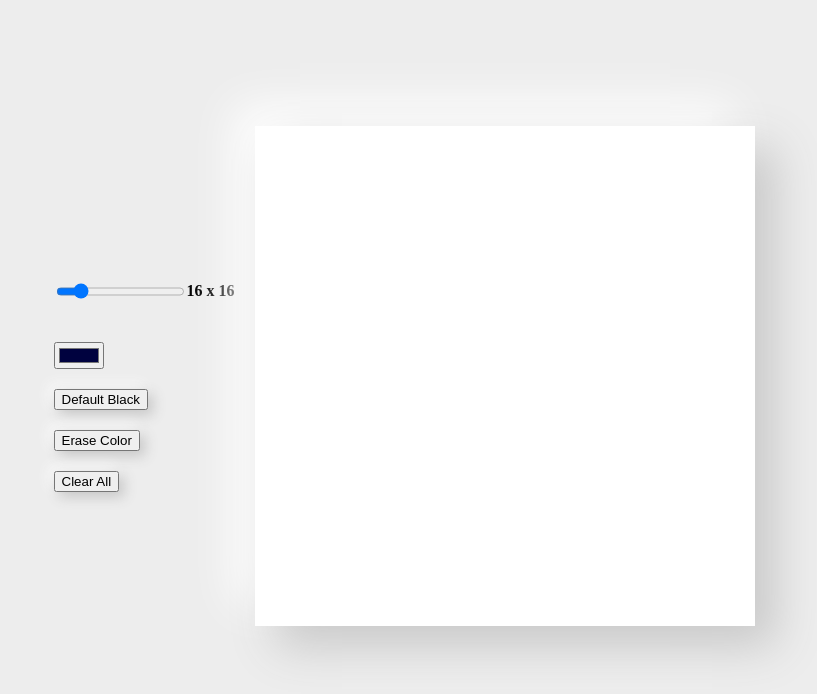
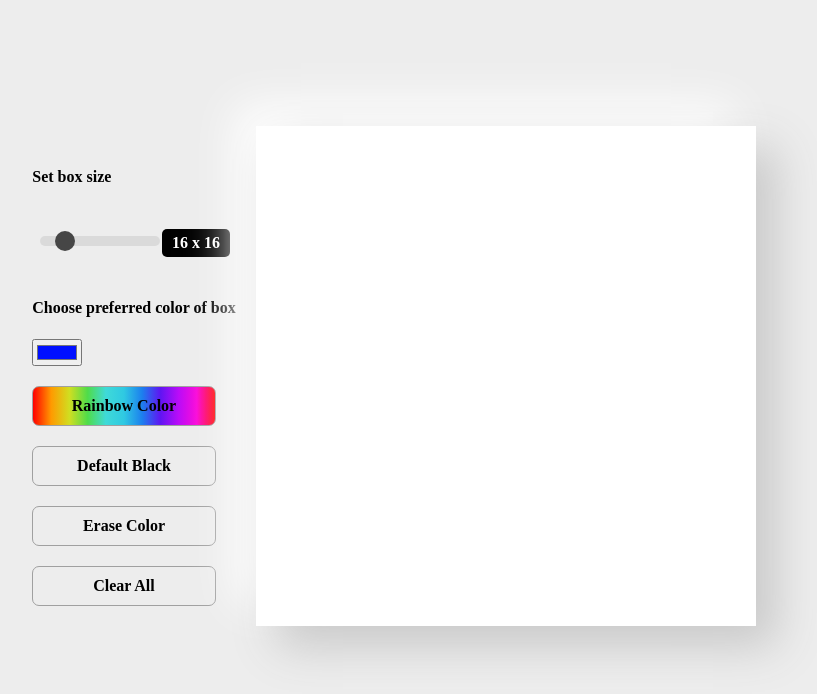
Before and after one commit to the-alchemist-gh/etch-a-sketch, a plain HTML site: page index.html in a window 1280 px wide. Shown: the whole page, without its empty margins (246-1063 px from the left). Drawn offline with Linux system fonts and the light colour scheme.

Commit message:
Perfect, left with rgb

```diff
--- a/index.html
+++ b/index.html
@@ -12,21 +12,26 @@
 <body>
   <main>
     <div id="left-section">
-      <div class="slidecontainer btn">
+      <h4>Set box size</h4>
+      <div class="slidecontainer">
         <input type="range" min="1" max="100" value="16" class="slider" id="myRange">
         <h4 class="slider-value" id="slider-number">16 x 16</h4>
       </div>
-      <div class="btn">
-        <input type="color" value="#00023f" id="color-picker">
+      <div class="color-box">
+        <h4>Choose preferred color of box</h4>
+        <input type="color" value="#000fff" id="color-picker">
       </div>
-      <div class="btn">
-        <button id="black-color">Default Black</button>
+      <div class="btn1">
+        <p class="btn" id="rainbow-color">Rainbow Color</p>
       </div>
-      <div class="btn">
-        <button id="erase-color">Erase Color</button>
+      <div class="btn1">
+        <p class="btn" id="black-color">Default Black</p>
       </div>
-      <div class="btn">
-        <button id="reset-color">Clear All</button>
+      <div class="btn1">
+        <p class="btn" id="erase-color">Erase Color</p>
+      </div>
+      <div class="btn1">
+        <p class="btn" id="reset-color">Clear All</p>
       </div>
     </div>
     <div class="grid-section">
--- a/script.js
+++ b/script.js
@@ -76,7 +76,7 @@ function blackColor(pixel, pixel){
 
   dBlack.addEventListener('click', ()=>{
     const boxes = document.querySelectorAll('.boxes');
-    for (let i=0; i < (col * rows); i++){
+    for (let i=0; i < (pixel * pixel); i++){
       boxes[i].addEventListener('mouseover', ()=>{
         boxes[i].style.backgroundColor = "black";
       })
@@ -89,7 +89,6 @@ function blackColor(pixel, pixel){
     for (let i=0; i < (pixel * pixel); i++){
       boxes[i].addEventListener('mouseover', ()=>{
         boxes[i].style.backgroundColor = colorPicker.value;
-        console.log(colorPicker.value);
-      })
-    }
+      });
+    };
   });
--- a/styles.css
+++ b/styles.css
@@ -7,6 +7,10 @@ main {
   justify-content: center;
   align-items: center;
   margin: 10%;
+}
+
+#left-section{
+  margin-right: 20px;
 }
 .container {
   width: 500px;
@@ -21,12 +25,84 @@ main {
 }
 
 .btn {
-  margin: 20px;
+  margin: 20px 20px 0 0 ;
+  padding: 10px 20px;
+  border-radius: 7px;
+  font-weight: bold;
+  border: 1px solid rgb(160, 160, 160);
+  text-align: center;
 }
 
-.slidecontainer{
+.btn:hover{
+  cursor: pointer;
+}
+
+#rainbow-color{
+  background: linear-gradient(
+        90deg,
+        rgba(255, 0, 0, 1) 0%,
+        rgba(255, 154, 0, 1) 10%,
+        rgba(208, 222, 33, 1) 20%,
+        rgba(79, 220, 74, 1) 30%,
+        rgba(63, 218, 216, 1) 40%,
+        rgba(47, 201, 226, 1) 50%,
+        rgba(28, 127, 238, 1) 60%,
+        rgba(95, 21, 242, 1) 70%,
+        rgba(186, 12, 248, 1) 80%,
+        rgba(251, 7, 217, 1) 90%,
+        rgba(255, 0, 0, 1) 100%
+    );
+
+}
+
+.slidecontainer {
+  /* text-align: center; */
   display: flex;
+  align-items: center;
+  justify-content: center;
 }
+
+.slider-value {
+  padding: 5px 10px;
+  background-color: #000000;
+  border-radius: 5px;
+  color: white;
+  width: 100px;
+  width: auto;
+}
+
+.slider {
+  -webkit-appearance: none;
+  width: 120px;
+  height: 10px;
+  margin-bottom: 5px;
+  background: #d3d3d3;
+  border-radius: 20px;
+  /* outline: none; */
+  opacity: 0.7;
+  -webkit-transition: .2s;
+  transition: opacity .2s;
+}
+
+.slider:hover {
+  opacity: 1;
+}
+
+.slider::-webkit-slider-thumb {
+  -webkit-appearance: none;
+  appearance: none;
+  width:20px;
+  height:20px;
+  background: #000000;
+  border-radius: 50px;
+  cursor: pointer;
+}
+
+.slider::-moz-range-thumb {
+  width: 25px;
+  height: 25px;
+  background: #04AA6D;
+  cursor: pointer;
 
 button {
   box-shadow: 5px 5px 13px #c7c7c7, -5px -5px 13px #f9f9f9;
```
